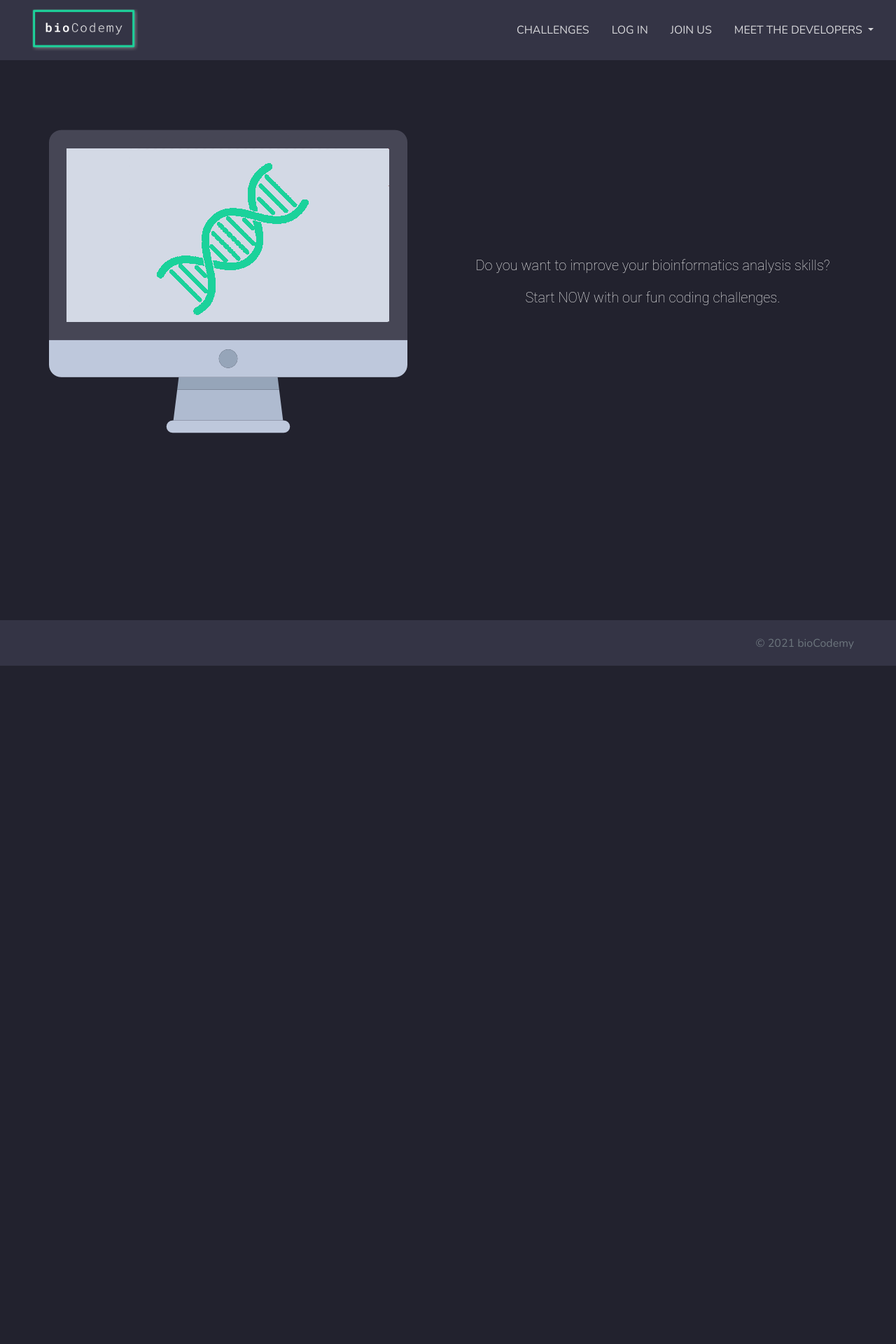
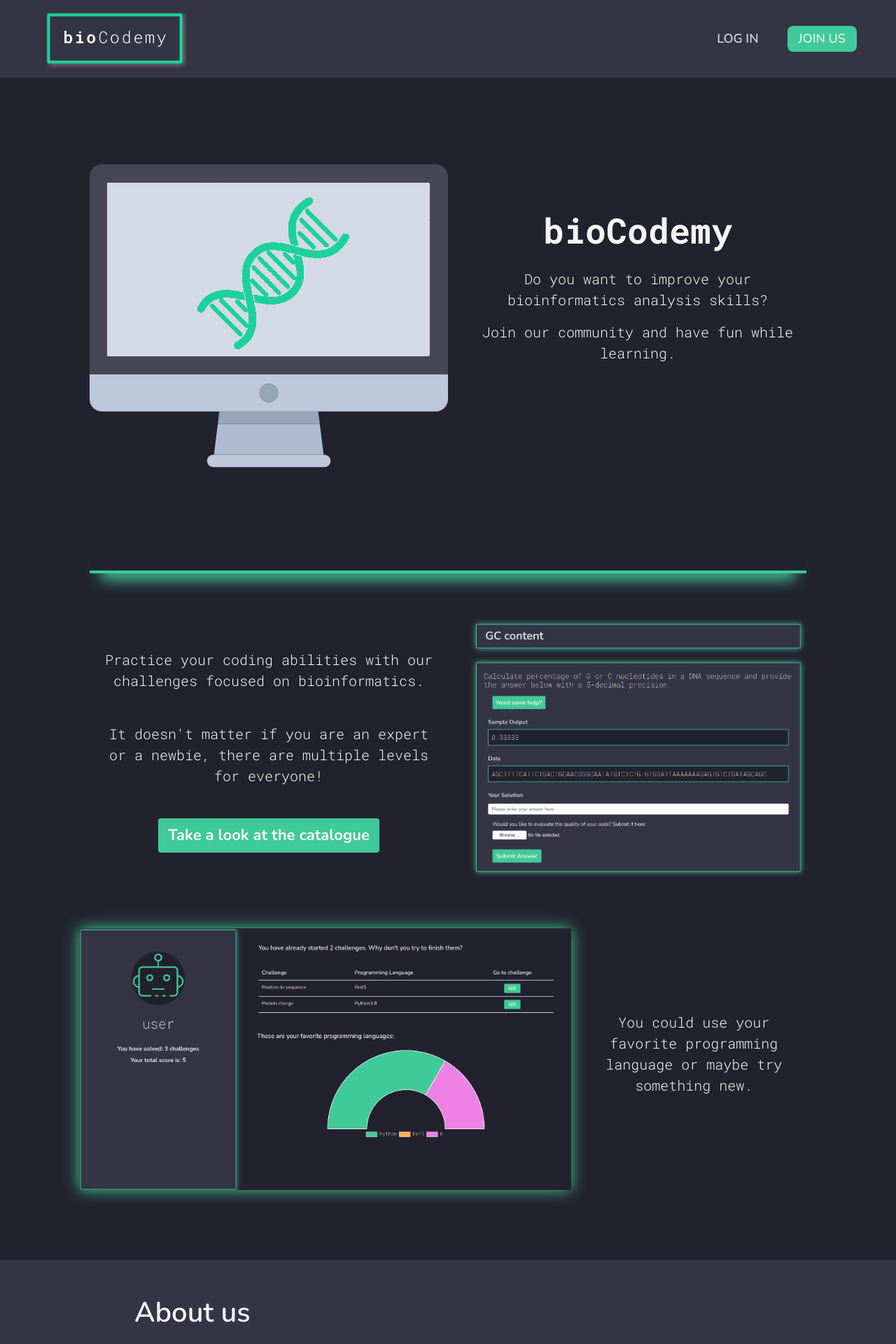
Before and after one commit to aitortxo10/DBW_project, a Flask app: page / in a window 1280 px wide. Shown: the top 1920 px of the page at 70% size. Before the commit the page ends 951 px from the top, so only its background shows below. Run offline with Flask 2, Linux system fonts and the light colour scheme; some libraries are stand-ins or nearby versions.

Commit message:
Finished design

```diff
--- a/project/auth.py
+++ b/project/auth.py
@@ -222,7 +222,7 @@ def detailed_exercise_post(id,language):
             var.score=((7.5 - 2.5*hints - pen_tries - pen_time)/7.5)*10
 
         db.session.commit()
-        flash("Problem solved correctly")
+        flash("Problem solved correctly.")
         return redirect(url_for('auth.exercises'))
 
     else:
--- a/project/static/index.css
+++ b/project/static/index.css
@@ -1,4 +1,4 @@
-@import url("https://fonts.googleapis.com/css2?family=Nunito:wght@400;600;700&family=Roboto+Mono:wght@200&display=swap");
+@import url("https://fonts.googleapis.com/css2?family=Nunito:wght@400;500;600;700&family=Roboto+Mono:wght@200;300;700&display=swap");
 
 /* Colors */
 
@@ -23,26 +23,40 @@ body{
 
 a {
   font-family: "Nunito", sans-serif;
-  font-weight: 400;
-  font-size: 16px;
   color: whitesmoke;
   text-decoration: none !important;;
   margin-right: auto;
 }
 
 .navbar-dark .navbar-nav {
-    font-size: 15px;
+    font-size: 17px;
     font-family: "Nunito", sans-serif;
     font-weight: 600;
     color: #fff;
     text-transform: uppercase;
+    padding-right: 40px;
+}
+
+.nav-item{
+  padding: 5px 0px;
+  font-family: "Nunito", sans-serif;
+  font-weight: 600;
+  font-size: 18px;
+  color: whitesmoke;
+}
+
+#login-button{
+  margin-left: 25px;
+  border-radius: 8px;
+  background-color: #40c999;
+
 }
 
 .nav-link {
   text-decoration: none!important;;
   list-style: none;
   display: inline-block;
-  padding: 0px 20px;
+  padding: 0px;
   transition: all 0.3s ease 0s;
 }
 
@@ -101,28 +115,13 @@ a {
 
 }
 
-/*
-button{
-  padding: 9px 25px;
-  background-color: #40c999;
-  border: none;
-  border-radius: 50px;
-  cursor: pointer;
-  transition: all 0.3s ease 0s;
-}
-
-button:hover {
-  background-color: ;
-}
-*/
-
 #weblogo{
     height: auto;
     width: auto;
     cursor: pointer;
-    max-height: 60px;
-    max-width: 250px;
-    padding-left: 30px;
+    max-height: 80px;
+    padding-left: 50px;
+    margin-top: 5px;
 }
 
 #content_fill{
@@ -132,6 +131,15 @@ button:hover {
 
 #profile_fill{
   padding-left: 0;
+}
+
+#index_fill{
+  padding: 0;
+  padding-bottom: 100px;
+  margin-left: 10vw;
+  margin-right: 10vw;
+  width: 80vw;
+  min-height: 100%;
 }
 
 .footer {
@@ -145,15 +153,47 @@ button:hover {
 /* Index page */
 
 #main-page{
-  font-family: "Roboto", mono;
-  font-weight: 200;
+  font-family: 'Roboto Mono', monospace;
+  font-weight: 300;
   font-size: 20px;
+  padding: 0 20px;
+  text-align: center;
 }
 
-.custom-container {
-    width: auto;
+#main-page-title{
+  font-family: 'Roboto Mono', monospace;
+  font-weight: 700;
+  font-size: 50px;
+  text-align: center;
 }
 
+#main-page-line {
+  border:none;
+  width: 100%;
+  height: 50px;
+  border-bottom: 4px solid #40c999;
+  box-shadow: 0 25px 20px -16px #40c999;
+  margin: -50px auto 10px;
+}
+
+.fit-image{
+width: 100%;
+}
+
+#about-us{
+  font-family: "Nunito", sans-serif;
+  font-weight: 600;
+  padding: 20px 15vw;
+  padding-bottom: 100px;
+}
+
+@media screen and (max-width: 1000px) {
+
+  #row-adjust{
+    height: auto !important;
+  }
+
+}
 /* Detailed exercise */
 #heading {
   background-color: #343445;
--- a/project/templates/base.html
+++ b/project/templates/base.html
@@ -41,24 +41,25 @@
 
       <div class="collapse navbar-collapse" id="navbarNav">
         <ul class="navbar-nav ml-auto">
-          <li class="nav-item">
-             <a href="{{url_for('auth.exercises') }}" class="nav-link">
-               Challenges
-             </a>
-           </li>
           {% if not current_user.is_authenticated %}
           <li class="nav-item">
             <a href="{{ url_for('auth.login') }}" class="nav-link">
                 Log In
             </a>
           </li>
-          <li class="nav-item">
+          <li class="nav-item" id="login-button">
             <a href="{{ url_for('auth.signup') }}" class="nav-link">
                 Join Us
             </a>
           </li>
           {% endif %}
           {% if current_user.is_authenticated %}
+
+          <li class="nav-item">
+             <a href="{{url_for('auth.exercises') }}" class="nav-link">
+               Challenges
+             </a>
+           </li>
 
           <li class="nav-item">
             <a href="{{ url_for('main.profile') }}" class="nav-link">
@@ -72,16 +73,6 @@
           </li>
           {% endif %}
 
-        <li class="nav-item dropdown">
-          <a class="nav-link dropdown-toggle" href="#" id="navbarDropdown" role="button" data-toggle="dropdown" aria-haspopup="true" aria-expanded="false">
-            Meet the developers
-          </a>
-          <div class="dropdown-menu" aria-labelledby="navbarDropdown">
-            <a class="dropdown-item" href="http://mmb.irbbarcelona.org/formacio/~u189133/"> Arnau Llinàs</a>
-            <a class="dropdown-item" href="http://mmb.irbbarcelona.org/formacio/~u188822/">Maria Torralvo</a>
-            <a class="dropdown-item" href="http://mmb.irbbarcelona.org/formacio/~u185755/">Aitor Gonzalez</a>
-          </div>
-        </li>
       </ul>
     </div>
   </nav>
--- a/project/templates/index.html
+++ b/project/templates/index.html
@@ -1,16 +1,110 @@
 {% extends "base.html" %}
 
 {% block content %}
-<div class="container" id="content_fill">
-	<div class="row h-100 align-items-center">
-		<div class="col-sm">
-			<img src="{{ url_for('static', filename='computer.png') }}"></img>
+<div class="container-fluid" style="padding: 0">
+	<div class="container-fluid" id="index_fill">
+		<div class="row align-items-center" id="row-adjust"style="height:85vh">
+			<div class="col" style="text-align: center">
+				<img src="{{ url_for('static', filename='computer.png') }}"></img>
+			</div>
+			<div class="col" style="padding: 0 0 75px 0;">
+				<div id="main-page-title">
+			  		<p>bioCodemy</p>
+				</div>
+				<div id="main-page">
+			  		<p>Do you want to improve your bioinformatics analysis skills?</p>
+			  		<p>Join our community and have fun while learning.</p>
+				</div>
+			</div>
 		</div>
-		<div class="col-sm" style="text-align: center;">
-		<a id="main-page">
-	  		<p>Do you want to improve your bioinformatics analysis skills?</p>
-	  		Start NOW with our fun coding challenges.
-		</a>
+		<br>
+		<hr id="main-page-line">
+
+		<div class="row align-items-center" style="margin-top: 60px">
+			<div class="col">
+				<div id="main-page">
+			  		<p>Practice your coding abilities with our challenges focused on bioinformatics.</p>
+			  		<br>
+			  		<p>It doesn't matter if you are an expert or a newbie, there are multiple levels for everyone!</p>
+			  		<br>
+			  		<a class="btn btn-primary" id="problem_button" style="font-size: 22px" href="{{ url_for('auth.exercises') }}" role="button">Take a look at the catalogue</a>
+
+				</div>
+			</div>
+			<div class="col" style="text-align: center; padding: 0">
+				<img class="fit-image" src="{{ url_for('static', filename='demo-problem.png') }}"></img>
+			</div>
+		</div>
+
+		<div class="row align-items-center" style="margin-top: 60px">
+			<div class="col-8" style="text-align: center; padding: 0">
+				<img class="fit-image" style="box-shadow: 0 0 20px #40c999;" src="{{ url_for('static', filename='demo-prof.png') }}"></img>
+			</div>
+			<div class="col-4">
+				<div id="main-page">
+			  		<p>You could use your favorite programming language or maybe try something new.</p>
+				</div>
+			</div>
+		</div>
+	</div>
+	<div class="container-fluid" style="background-color: #343445; ">
+		<div class="container-fluid" id="about-us">
+			<div class="row" style="font-size: 40px; padding: 25px 0;">
+			<p>About us</p>
+			</div>
+			<div class="row" style="font-size: 22px;">
+			<p>This website was created as the final project for <i>"Databases and Web development"</i> course,  part of the Master in Bioinformatics for Health Sciences (Universitat Pompeu Fabra) 2020-2021.</p>
+			</div>
+			<div class="row align-items-center">
+				<div class="col">
+		            <div style="padding-top: 40px">
+
+			            <div class="img-container">
+			              <img src="/static/profile.png" alt="">
+			            </div>
+
+			            <div class="info_container">
+
+			              <div id="name_profile" style="font-size: 35px">Aitor</div>
+
+			  			<a class="btn btn-primary" id="problem_button" style="font-size: 22px" href="http://mmb.irbbarcelona.org/formacio/~u185755/" role="button">Visit personal website</a>
+			          	</div>
+
+		        	</div>
+		        </div>
+				<div class="col">
+		            <div style="padding-top: 40px">
+
+			            <div class="img-container">
+			              <img src="/static/profile.png" alt="">
+			            </div>
+
+			            <div class="info_container">
+
+			              <div id="name_profile" style="font-size: 35px">María</div>
+
+			  			<a class="btn btn-primary" id="problem_button" style="font-size: 22px" href="http://mmb.irbbarcelona.org/formacio/~u188822/" role="button">Visit personal website</a>
+			          	</div>
+
+		        	</div>
+				</div>
+				<div class="col">
+		            <div style="padding-top: 35px">
+
+			            <div class="img-container">
+			              <img src="/static/profile.png" alt="">
+			            </div>
+
+			            <div class="info_container">
+
+			              <div id="name_profile" style="font-size: 38px">Arnau</div>
+
+			  			<a class="btn btn-primary" id="problem_button" style="font-size: 22px" href="http://mmb.irbbarcelona.org/formacio/~u189133/" role="button">Visit personal website</a>
+			          	</div>
+
+		        	</div>
+				</div>
+			</div>
 		</div>
 	</div>
 </div>
```
Also changed, not shown: project/templates/exercises.html (+10 -5 lines), project/static/demo-problem.png, project/static/demo-prof.png.
